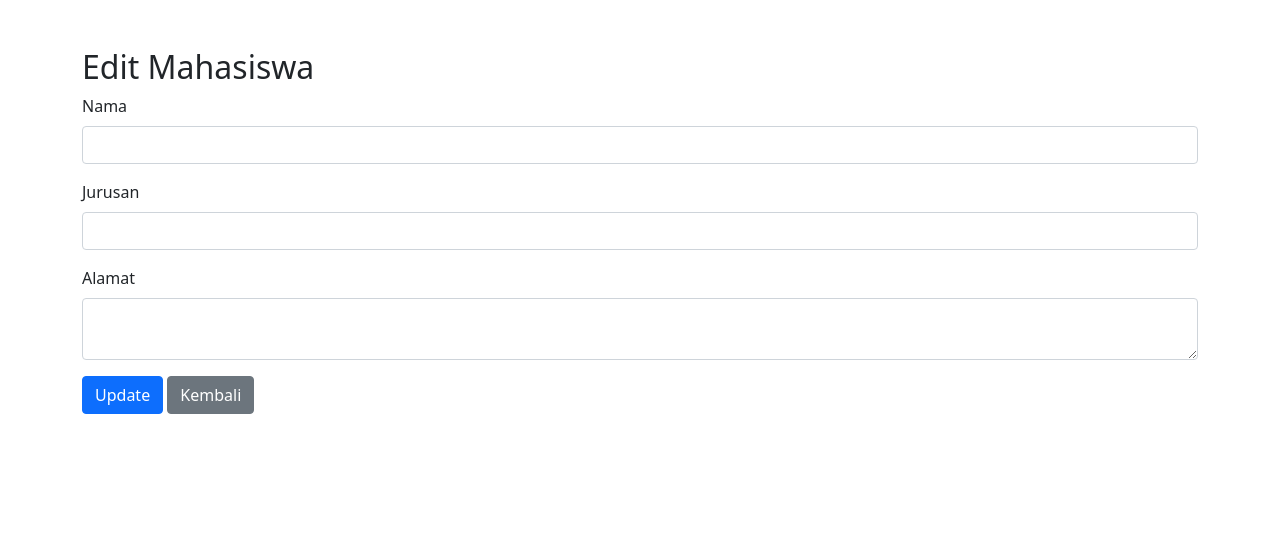
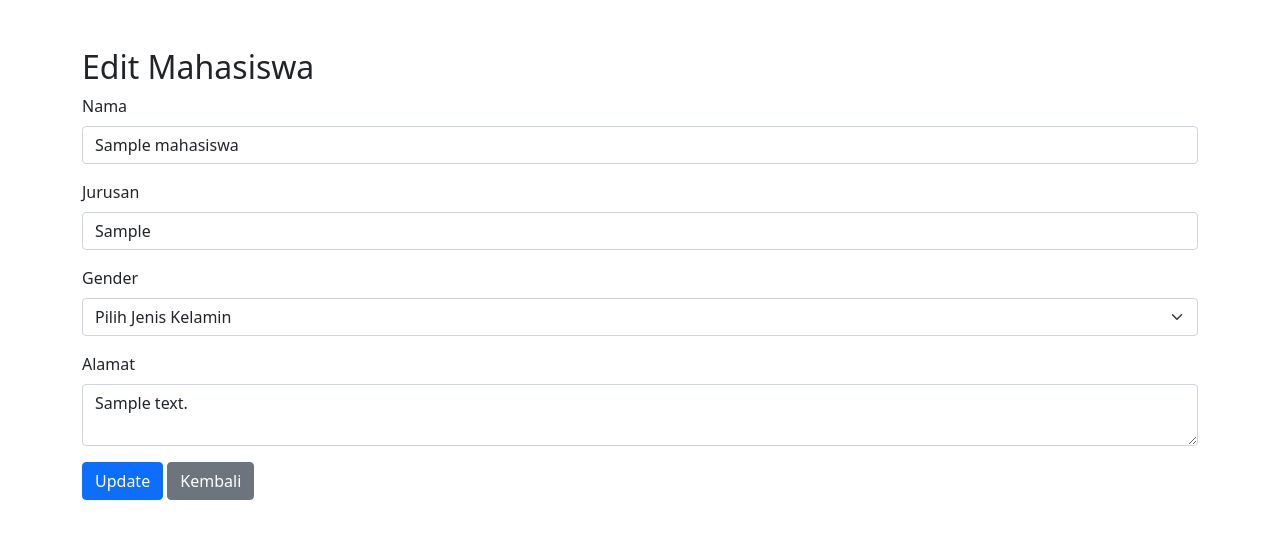
Before and after one commit to Magang-DPR-UNBRAW/eky_crudmahasiswa, a PHP site: page /edit.php?nim=1 in a window 1280 px wide. Shown: the top 539 px of the page. Run offline with PHP 8.4, Linux system fonts and the light colour scheme; tables that the repository leaves empty hold one stand-in row (values such as "Sample post"); data that the repository does not hold is empty.

Commit message:
MENU : menambahkan kolom "gender" pada tampilan utama, dan bisa memilih gender pada halaman tambah, bisa melakukan pengeditan gender pada halaman edit.

```diff
--- a/config.php
+++ b/config.php
@@ -10,3 +10,8 @@ if ($conn->connect_error) {
     die("Koneksi gagal: " . $conn->connect_error);
 }
 ?>
+
+<!-- div untuk pengelompokkan perintah-->
+ <!-- STMT itu statement -->
+  <!-- sss itu string -->
+   <!-- bind_param itu pernyataan sql untuk mengaitkan variabel -->
--- a/db_mahasiswa.sql
+++ b/db_mahasiswa.sql
@@ -2,8 +2,9 @@ CREATE DATABASE db_mahasiswa;
 USE db_mahasiswa;
 
 CREATE TABLE mahasiswa (
-    nim VARCHAR(20) PRIMARY KEY,
+    nim INT (20) PRIMARY KEY,
     nama VARCHAR(100) NOT NULL,
     jurusan VARCHAR(50) NOT NULL,
+    gender VARCHAR(50) NOT NULL,
     alamat TEXT
 );
--- a/edit.php
+++ b/edit.php
@@ -1,15 +1,18 @@
 <?php
 include 'config.php';
 
+// Memastikan request method POST untuk mengupdate data
 if ($_SERVER["REQUEST_METHOD"] == "POST") {
     $nim = $_POST['nim'];
     $nama = $_POST['nama'];
     $jurusan = $_POST['jurusan'];
+    $gender = $_POST['gender'];
     $alamat = $_POST['alamat'];
 
-    $sql = "UPDATE mahasiswa SET nama=?, jurusan=?, alamat=? WHERE nim=?";
+    // Query untuk update data mahasiswa
+    $sql = "UPDATE mahasiswa SET nama=?, jurusan=?, gender=?, alamat=? WHERE nim=?";
     $stmt = $conn->prepare($sql);
-    $stmt->bind_param("ssss", $nama, $jurusan, $alamat, $nim);
+    $stmt->bind_param("sssss", $nama, $jurusan, $gender, $alamat, $nim);
 
     if ($stmt->execute()) {
         header("Location: index.php");
@@ -19,6 +22,7 @@ if ($_SERVER["REQUEST_METHOD"] == "POST") {
     }
     $stmt->close();
 } else {
+    // Mengambil data mahasiswa berdasarkan nim untuk ditampilkan di form
     $nim = $_GET['nim'];
     $result = $conn->query("SELECT * FROM mahasiswa WHERE nim='$nim'");
     $row = $result->fetch_assoc();
@@ -37,18 +41,26 @@ if ($_SERVER["REQUEST_METHOD"] == "POST") {
     <div class="container mt-5">
         <h2>Edit Mahasiswa</h2>
         <form action="edit.php" method="post">
-            <input type="hidden" name="nim" value="<?php echo $row['nim']; ?>">
+            <input type="hidden" name="nim" value="<?php echo htmlspecialchars($row['nim']); ?>">
             <div class="mb-3">
                 <label for="nama" class="form-label">Nama</label>
-                <input type="text" class="form-control" id="nama" name="nama" value="<?php echo $row['nama']; ?>" required>
+                <input type="text" class="form-control" id="nama" name="nama" value="<?php echo htmlspecialchars($row['nama']); ?>" required>
             </div>
             <div class="mb-3">
                 <label for="jurusan" class="form-label">Jurusan</label>
-                <input type="text" class="form-control" id="jurusan" name="jurusan" value="<?php echo $row['jurusan']; ?>" required>
+                <input type="text" class="form-control" id="jurusan" name="jurusan" value="<?php echo htmlspecialchars($row['jurusan']); ?>" required>
+            </div>
+            <div class="mb-3">
+                <label for="gender" class="form-label">Gender</label>
+                <select class="form-select" id="gender" name="gender" required>
+                    <option value="">Pilih Jenis Kelamin</option>
+                    <option value="Laki-laki" <?php if ($row['gender'] == 'Laki-laki') echo 'selected'; ?>>Laki-laki</option>
+                    <option value="Perempuan" <?php if ($row['gender'] == 'Perempuan') echo 'selected'; ?>>Perempuan</option>
+                </select>
             </div>
             <div class="mb-3">
                 <label for="alamat" class="form-label">Alamat</label>
-                <textarea class="form-control" id="alamat" name="alamat" required><?php echo $row['alamat']; ?></textarea>
+                <textarea class="form-control" id="alamat" name="alamat" required><?php echo htmlspecialchars($row['alamat']); ?></textarea>
             </div>
             <button type="submit" class="btn btn-primary">Update</button>
             <a href="index.php" class="btn btn-secondary">Kembali</a>
```
Also changed, not shown: index.php (+6 -1 lines), tambah.php (+21 -3 lines).
